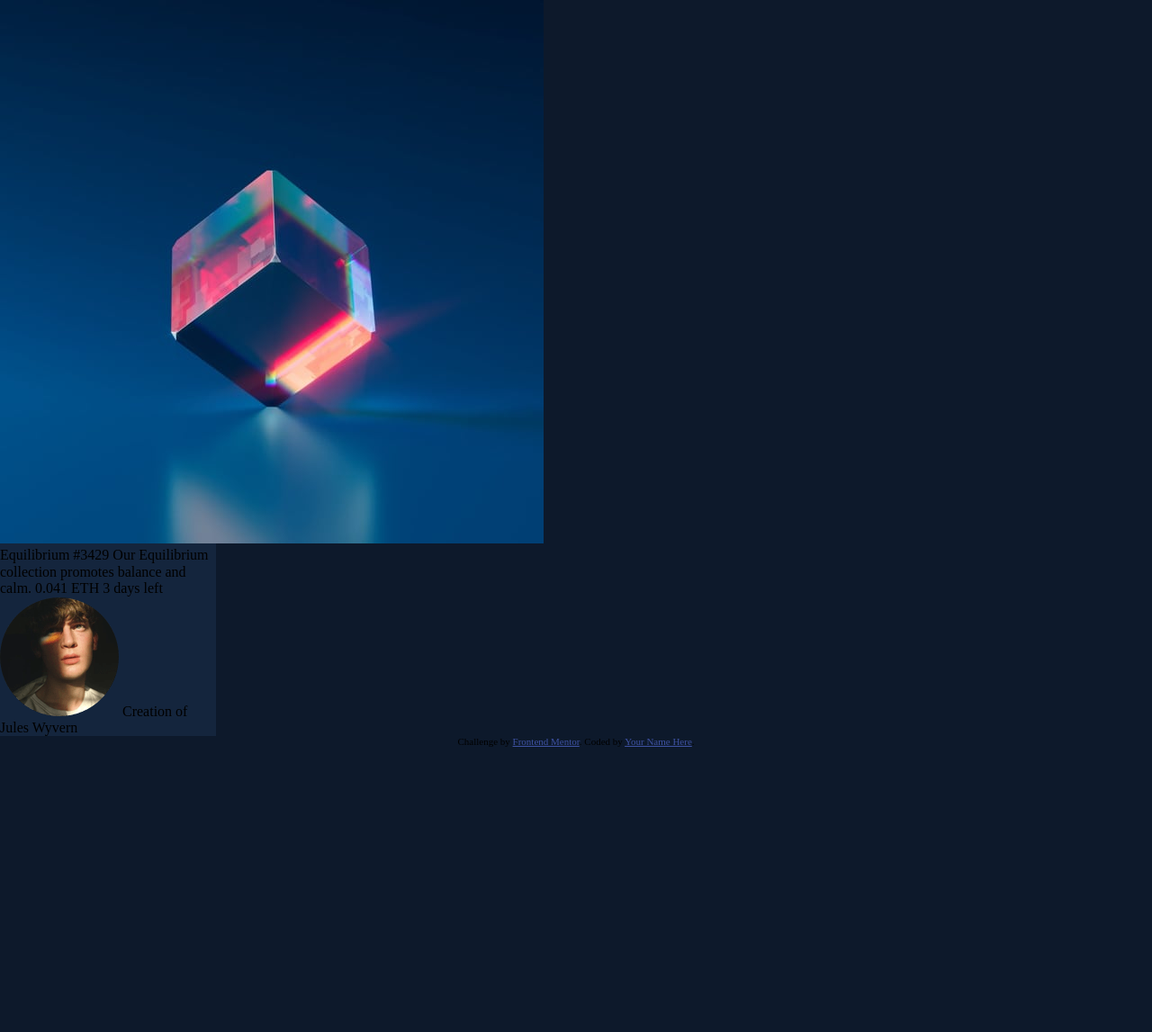
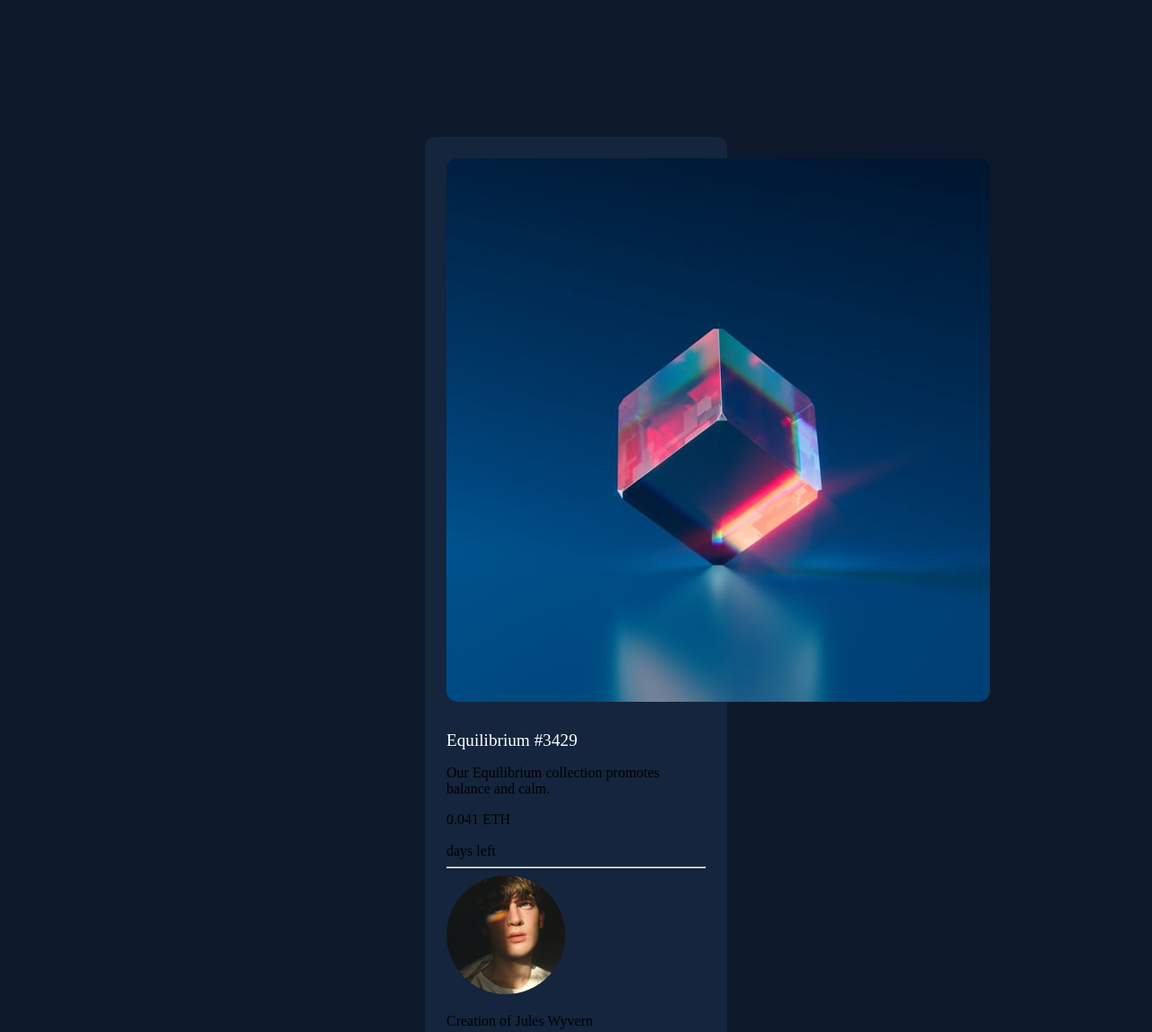
Before and after one commit to chicotranquilo/index, a plain HTML site: page index.html in a window 1280 px wide. Shown: the top 1147 px of the page at 90% size. Before the commit the page ends 831 px from the top, so only its background shows below. Drawn offline with nearby package versions, Linux system fonts and the light colour scheme; files that its build step writes are made by us from their sources; files whose address does not match are found by name.

Commit message:
Esto está genial

```diff
--- a/index.html
+++ b/index.html
@@ -19,14 +19,15 @@
 
   <div class="container">
     <img src="/nft-preview-card-component-main/images/image-equilibrium.jpg" class="img" alt="Bonito diseño">
-    Equilibrium #3429
+    <p class="equilibrium">Equilibrium #3429</p>
 
-    Our Equilibrium collection promotes balance and calm.
+    <p class="second">Our Equilibrium collection promotes balance and calm.</p>
 
-    0.041 ETH
-    3 days left
+    <p class="distancia"><span class="cyan">0.041 ETH</span></p>
+    <p class="distancia"><span class="icon">days left</span></p>
+    <hr>
     <img src="/nft-preview-card-component-main/images/image-avatar.png" class="avatar" alt="avatar">
-    Creation of Jules Wyvern
+    <p>Creation of <span class="white">Jules Wyvern</span></p>
   </div>
 
   <div class="attribution">
--- a/styles.css
+++ b/styles.css
@@ -4,6 +4,26 @@
 }
 
 .container {
-    width: 15em;
+    width: 18em;
+    margin-top: 19vh;
+    margin-left: auto;
+    margin-right: auto;
+    margin-bottom: 01.5em;
+    padding: 1.5em;
+    border-radius: 11px;
     background-color:  hsl(216, 50%, 16%);
 }
+
+.img {
+    border-radius: 0.8em;
+}
+
+.img, .img ~ p {
+    margin-bottom: 0.5em;
+}
+
+.equilibrium {
+    font-size: 1.2rem;
+    font-weight: 400;
+    color: white;
+}
```
